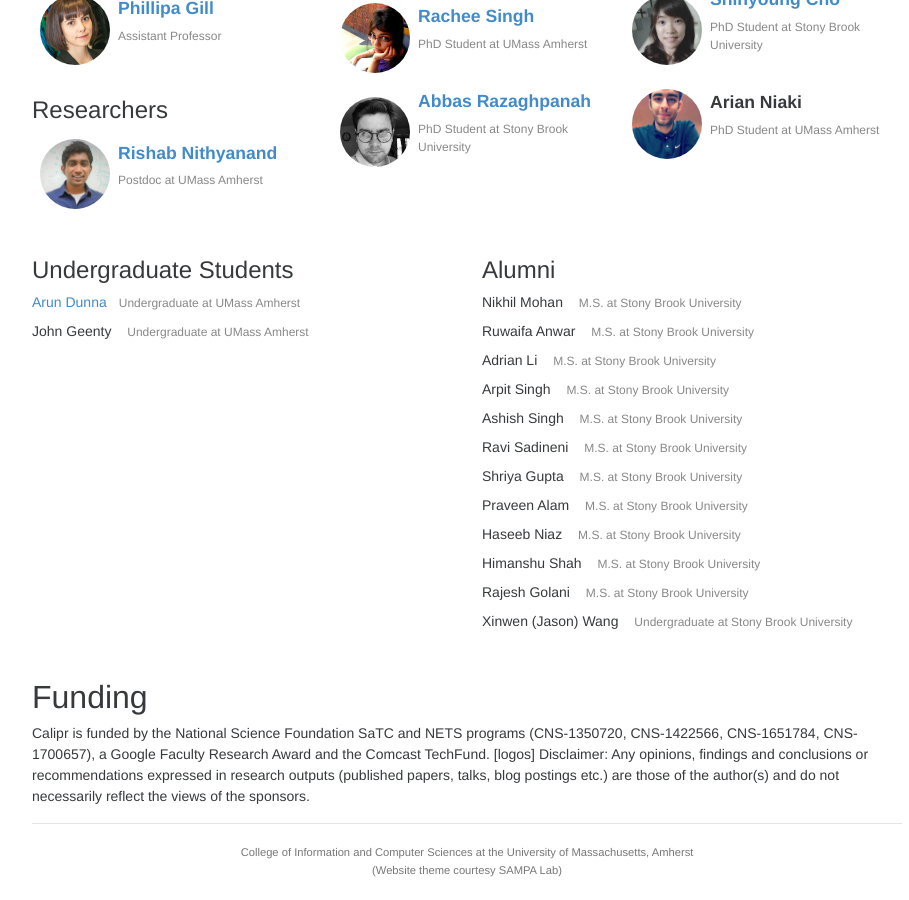
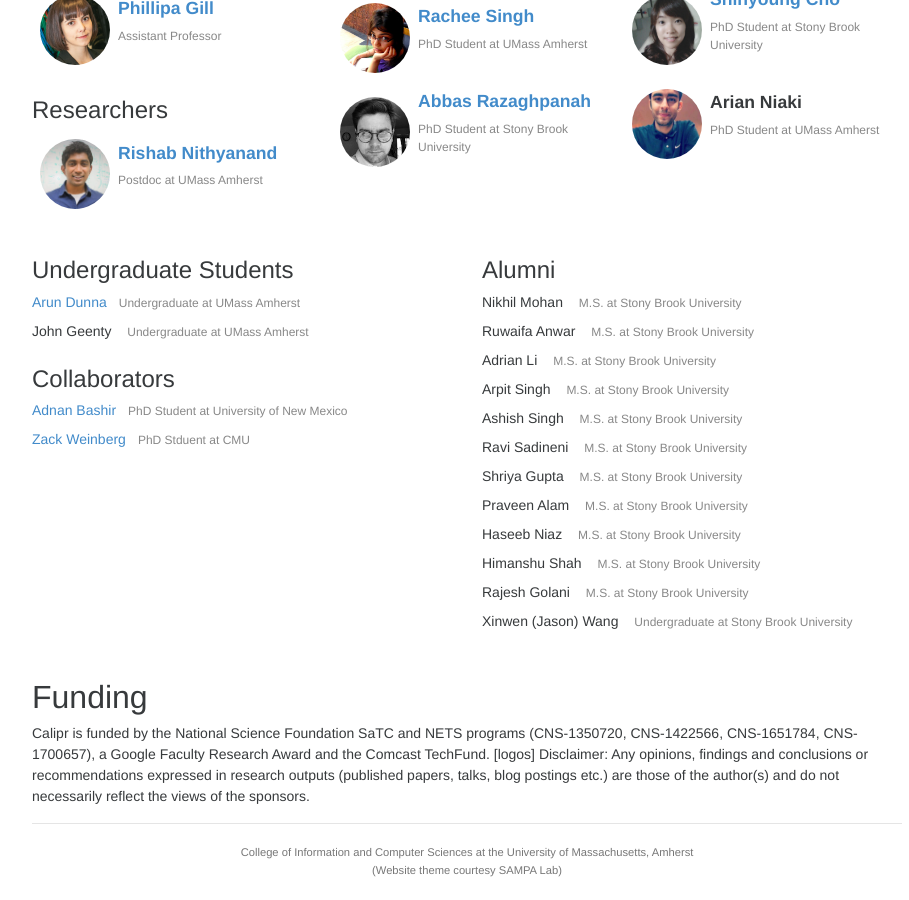
Before and after one commit to calipr/calipr.github.io, a Jekyll site: the page built from index.html, in a window 1280 px wide and 900 px high, scrolled down 1613 px. Shown: the whole window, without its empty margins (173-1082 px from the left). Built offline with Jekyll 4.4.1, drawn with Linux system fonts in a browser that asks for light colours; nearby versions of some CDN libraries; Markdown is read by kramdown in place of the engine named in the settings.

Commit message:
Added OTF fellows

```diff
--- a/_config.yml
+++ b/_config.yml
@@ -20,7 +20,7 @@ roles:
     - {key: postdoc, name: Researchers}
     - {key: grad, name: Graduate Students}
     - {key: ugrad, name: Undergraduate Students}
-#    - {key: collab, name: Collaborators}
+    - {key: collab, name: Collaborators}
     - {key: alum, name: Alumni}
 
 # Number of news stories on the front page.
--- a/_data/people.yml
+++ b/_data/people.yml
@@ -40,6 +40,21 @@ rishab:
     role: postdoc
     image: /img/people/rn.jpg
     bio: "Postdoc at UMass Amherst"
+
+
+# OTF Fellows
+adnan:
+    display_name: "Adnan Bashir"
+    webpage: "https://www.cs.unm.edu/~abashir/"
+    role: collab
+    bio: "PhD Student at University of New Mexico"
+
+zwol:
+    display_name: "Zack Weinberg"
+    webpage: "https://www.owlfolio.org/"
+    role: collab
+    bio: "PhD Stduent at CMU"
+
 
 # Undergrads
 adunna:
```
